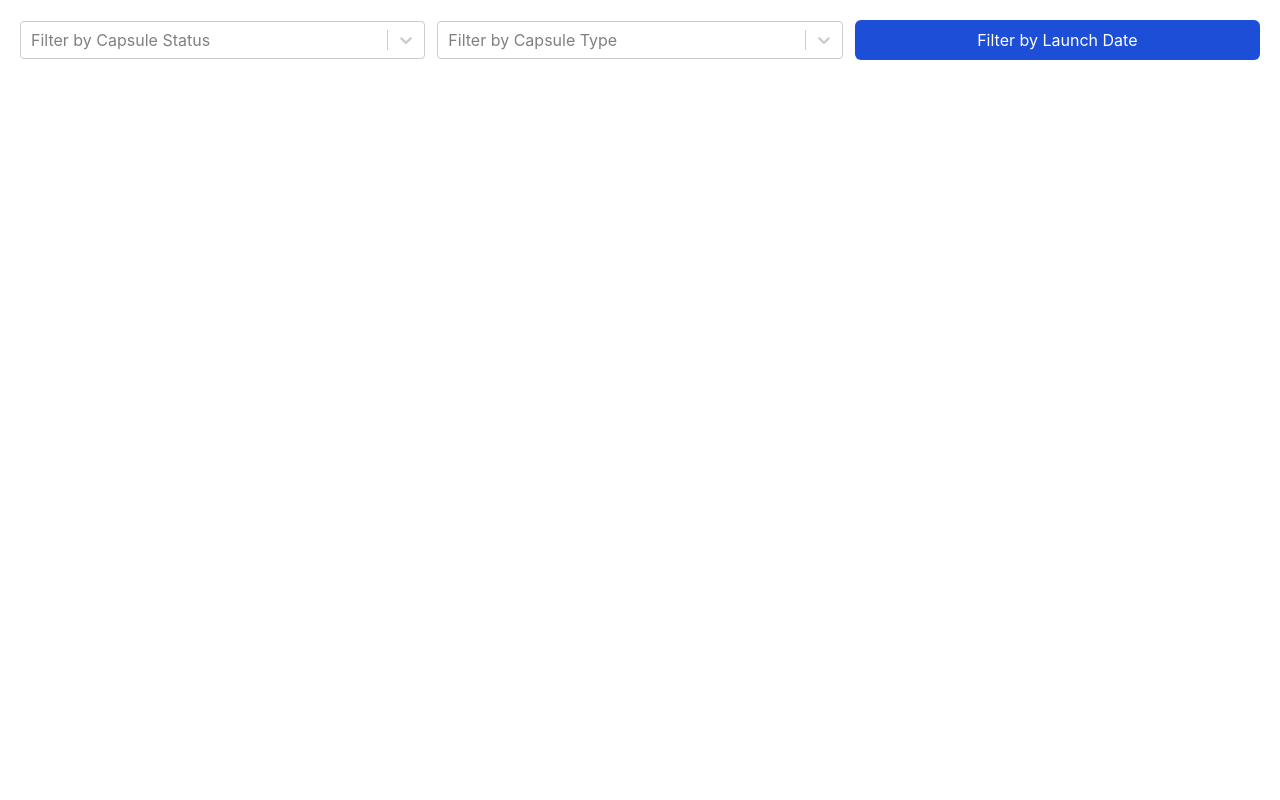
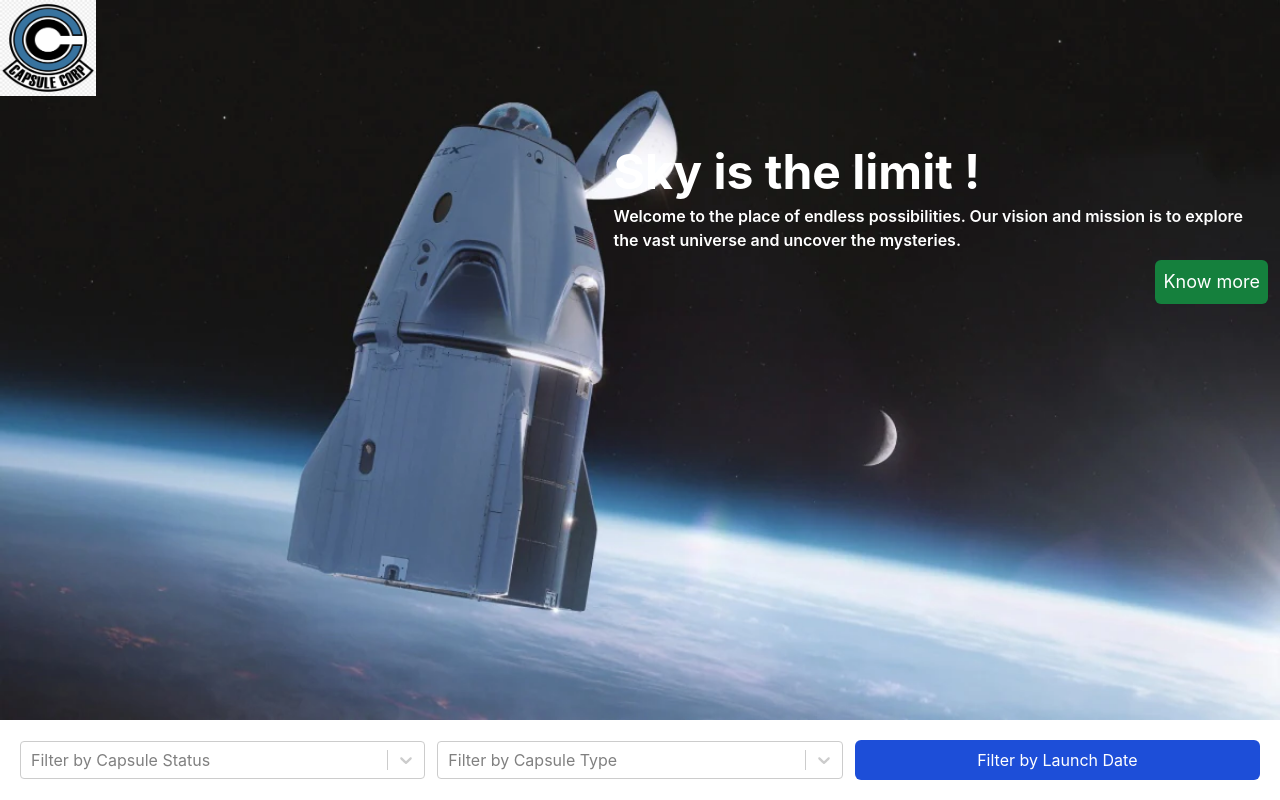
Before and after one commit to AtharvaKalsekar/Atharva-Kalsekar-Frontend-Developer, a React (Create React App) app: page / in a window 1280 px wide. Built offline with nearby package versions, Linux system fonts and the light colour scheme; no server answers.

Commit message:
Adds banner

```diff
--- a/src/App.tsx
+++ b/src/App.tsx
@@ -7,6 +7,7 @@ import { store } from '@store';
 import { Buffer } from 'buffer';
 import { Provider } from 'react-redux';
 
+import Banner from './modules/Banner/Banner';
 import { PaginationContextProvider } from './modules/Pagination';
 
 window.Buffer = Buffer;
@@ -14,6 +15,7 @@ window.Buffer = Buffer;
 function App() {
   return (
     <Provider store={store}>
+      <Banner />
       <Filters />
       <PaginationContextProvider>
         <DataGrid />
--- /dev/null
+++ b/src/modules/Banner/Banner.tsx
@@ -0,0 +1,30 @@
+import Button from 'src/components/Button/Button';
+
+const Banner = () => {
+  return (
+    <div className="w-full">
+      <img className="w-full" src={"/images/banner_1.webp"} alt={"banner"} />
+      <div className="absolute top-0 left-0 h-full w-full">
+        <img
+          className="absolute h-24 w-24"
+          src={"/images/capsule_corp_logo.png"}
+          alt={"banner"}
+        />
+        <div className="mt-32 ml-auto w-[53%] p-3 text-left text-white">
+          <span className="my-2 block text-5xl font-bold">
+            Sky is the limit !
+          </span>
+          <span className=" text-md my-2 block font-semibold">
+            Welcome to the place of endless possibilities. Our vision and
+            mission is to explore the vast universe and uncover the mysteries.
+          </span>
+          <Button buttonType="success" className="float-right text-lg">
+            Know more
+          </Button>
+        </div>
+      </div>
+    </div>
+  );
+};
+
+export default Banner;
--- /dev/null
+++ b/src/modules/Banner/index.ts
@@ -0,0 +1 @@
+export * from "./Banner";
```
Also changed, not shown: public/images/banner_1.webp (added), public/images/capsule_corp_logo.png (added).
